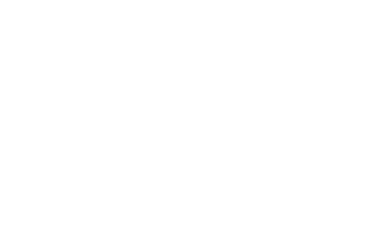
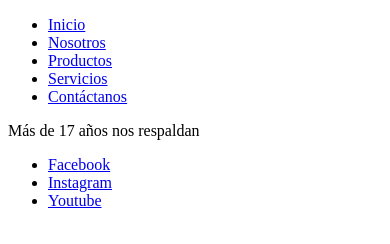
Before and after one commit to alexguemar/carnesweb, a plain HTML site: page index.html in a window 390 px wide. Drawn offline with Linux system fonts and the light colour scheme.

Commit message:
nav-mobile

```diff
--- a/index.html
+++ b/index.html
@@ -6,5 +6,25 @@
     <meta name="viewport" content="width=device-width, initial-scale=1.0" />
     <title>Document</title>
   </head>
-  <body></body>
+  <body>
+    <nav class="nav">
+      <div class="nav-mobile">
+        <div class="nav-mobile-container">
+          <ul class="nav-mobile-menu">
+            <li><a href="#">Inicio</a></li>
+            <li><a href="#">Nosotros</a></li>
+            <li><a href="#">Productos</a></li>
+            <li><a href="#">Servicios</a></li>
+            <li><a href="#">Contáctanos</a></li>
+          </ul>
+          <p class="nav-mobile-slogan">Más de 17 años nos respaldan</p>
+          <ul class="nav-mobile-social">
+            <li><a href="#">Facebook</a></li>
+            <li><a href="#">Instagram</a></li>
+            <li><a href="#">Youtube</a></li>
+          </ul>
+        </div>
+      </div>
+    </nav>
+  </body>
 </html>
```
